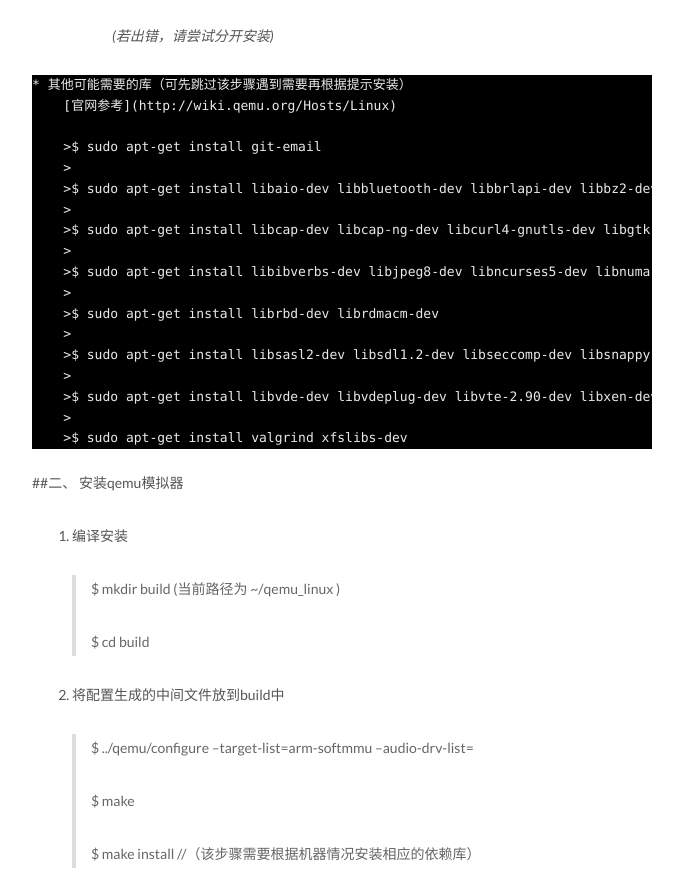
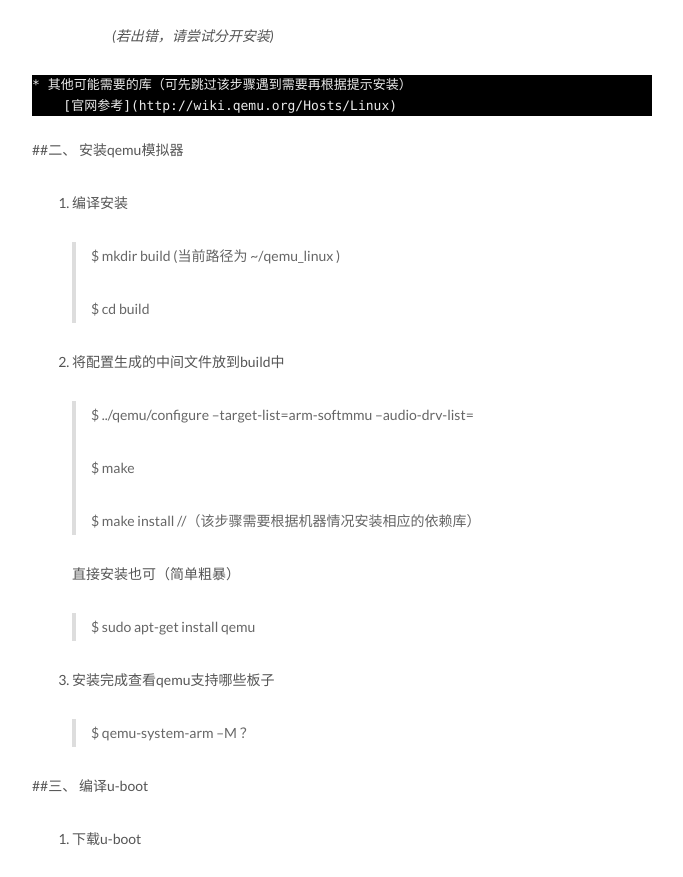
Before and after one commit to yanzhirun/yanzhirun.github.io, a plain HTML site: page 2017/02/14/2017-2-14/index.html in a window 1280 px wide. Shown: the part 2320-3197 px from the top of the page, without its empty margins (428-1111 px from the left). Drawn offline with Linux system fonts and the light colour scheme; a script that the page names is missing.

Commit message:
Site updated: 2017-02-14 17:45:30

```diff
--- a/2017/02/14/2017-2-14/index.html
+++ b/2017/02/14/2017-2-14/index.html
@@ -104,7 +104,7 @@ Linux 3.16.1 （高版本无法启动qemu）">
 <meta property="og:image" content="https://yanzhirun.github.io/2017/02/14/2017-2-14/kernel_menuconfig.png">
 <meta property="og:image" content="https://yanzhirun.github.io/2017/02/14/2017-2-14/kernel_panic.png">
 <meta property="og:image" content="https://yanzhirun.github.io/2017/02/14/2017-2-14/kernel_start.png">
-<meta property="og:updated_time" content="2017-02-14T09:40:58.000Z">
+<meta property="og:updated_time" content="2017-02-14T09:45:21.640Z">
 <meta name="twitter:card" content="summary">
 <meta name="twitter:title" content="使用qemu模拟器搭建arm运行环境">
 <meta name="twitter:description" content="#使用qemu模拟器搭建arm运行环境环境
@@ -461,22 +461,6 @@ Linux 3.16.1 （高版本无法启动qemu）">
 </ol>
 <pre><code>* 其他可能需要的库（可先跳过该步骤遇到需要再根据提示安装）
     [官网参考](http://wiki.qemu.org/Hosts/Linux)
-
-    &gt;$ sudo apt-get install git-email
-    &gt;
-    &gt;$ sudo apt-get install libaio-dev libbluetooth-dev libbrlapi-dev libbz2-dev
-    &gt;
-    &gt;$ sudo apt-get install libcap-dev libcap-ng-dev libcurl4-gnutls-dev libgtk-3-dev
-    &gt;
-    &gt;$ sudo apt-get install libibverbs-dev libjpeg8-dev libncurses5-dev libnuma-dev
-    &gt;
-    &gt;$ sudo apt-get install librbd-dev librdmacm-dev
-    &gt;
-    &gt;$ sudo apt-get install libsasl2-dev libsdl1.2-dev libseccomp-dev libsnappy-dev libssh2-1-dev
-    &gt;
-    &gt;$ sudo apt-get install libvde-dev libvdeplug-dev libvte-2.90-dev libxen-dev liblzo2-dev
-    &gt;
-    &gt;$ sudo apt-get install valgrind xfslibs-dev
 </code></pre><p>##二、    安装qemu模拟器</p>
 <ol>
 <li><p>编译安装</p>
```
